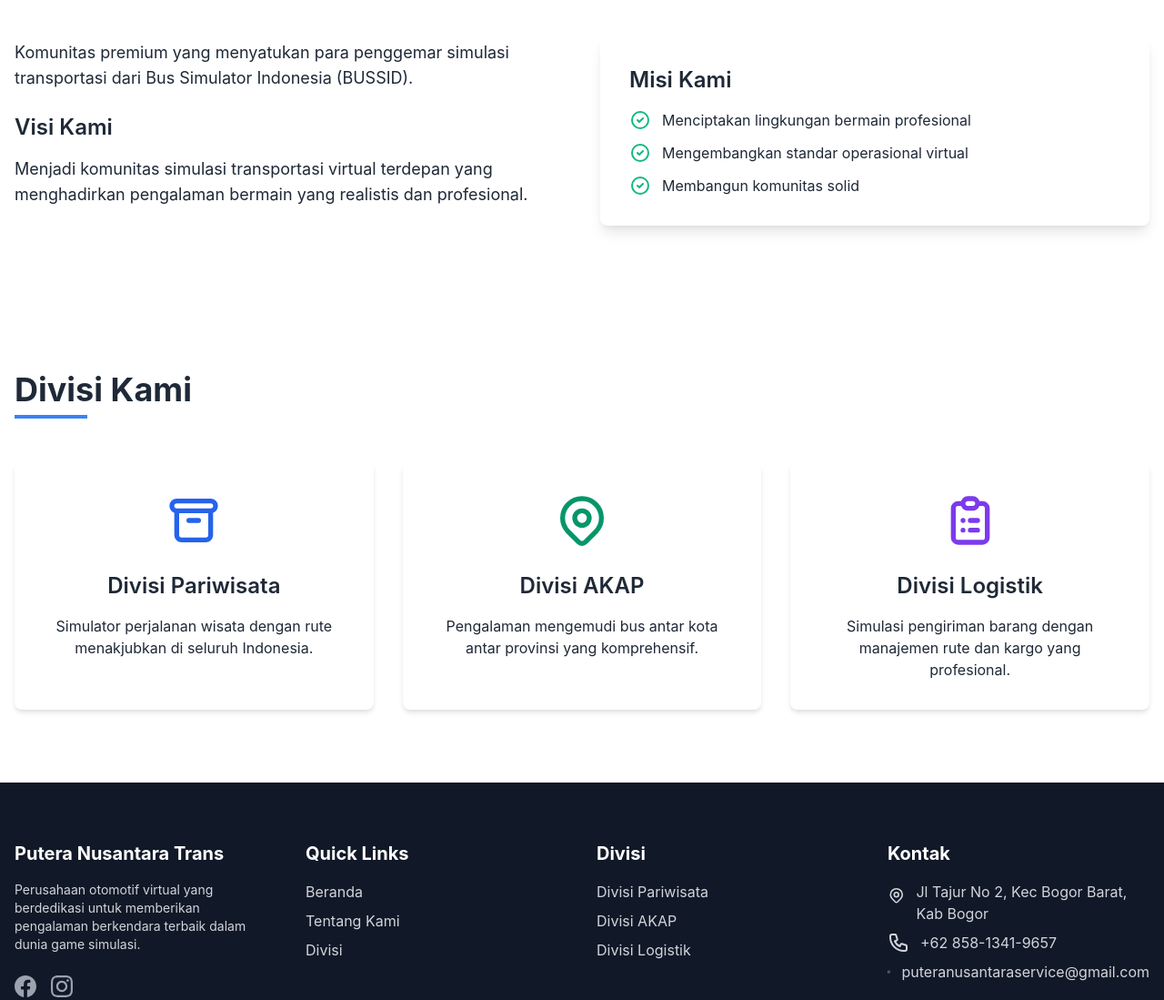
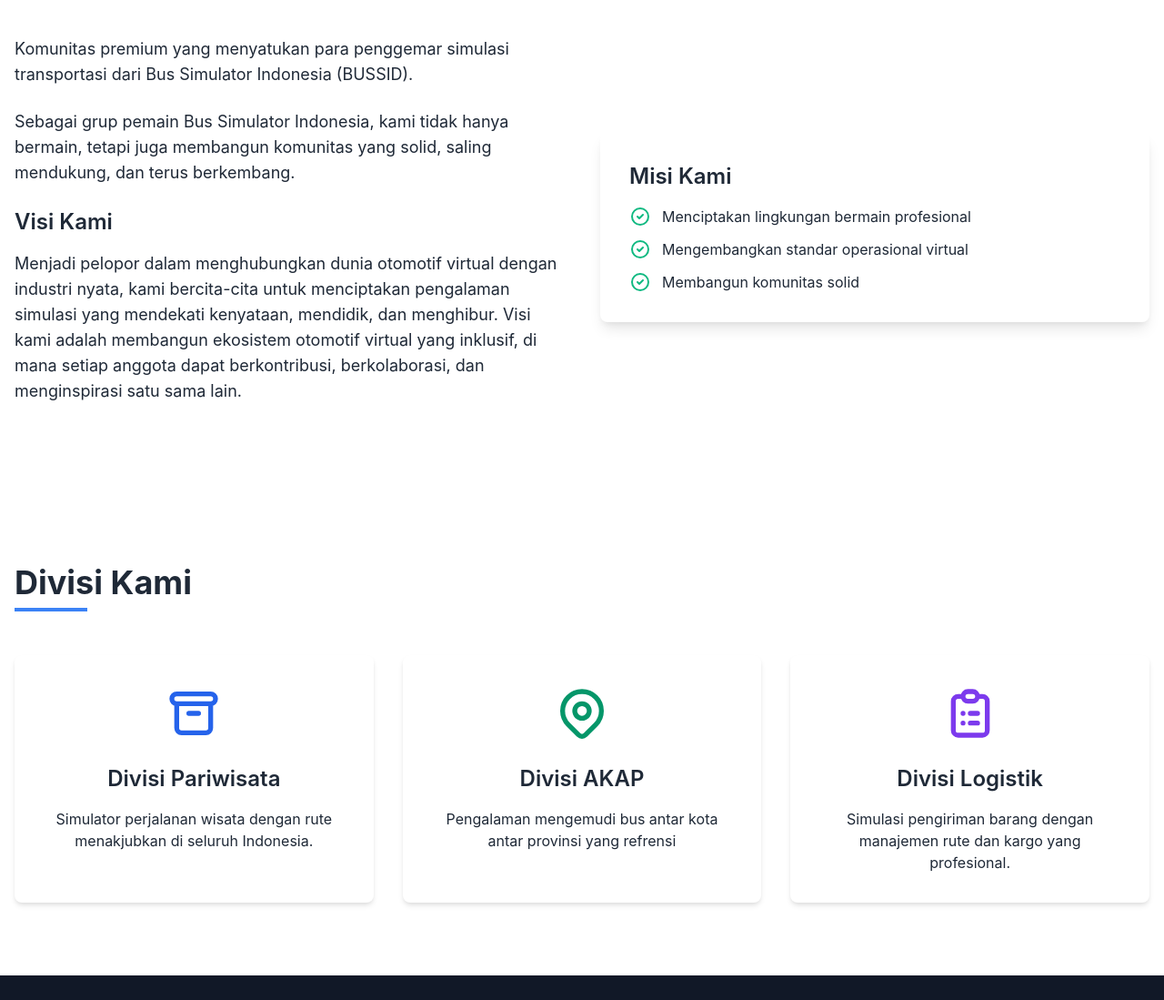
Before and after one commit to PuteraNusantara/websiteofficialputeranusantara, a plain HTML site: page index.html in a window 1280 px wide. Shown: the part 940-2039 px from the top of the page at 91% size. Drawn offline with nearby package versions, Linux system fonts and the light colour scheme.

Commit message:
Update index.html

```diff
--- a/index.html
+++ b/index.html
@@ -78,8 +78,9 @@
                 <div class="grid md:grid-cols-2 gap-10 items-center">
                     <div>
                         <p class="text-lg mb-6">Komunitas premium yang menyatukan para penggemar simulasi transportasi dari Bus Simulator Indonesia (BUSSID).</p>
+                        <p class="text-lg mb-6">Sebagai grup pemain Bus Simulator Indonesia, kami tidak hanya bermain, tetapi juga membangun komunitas yang solid, saling mendukung, dan terus berkembang.</p>
                         <h3 class="text-2xl font-semibold mb-4">Visi Kami</h3>
-                        <p class="text-lg mb-4">Menjadi komunitas simulasi transportasi virtual terdepan yang menghadirkan pengalaman bermain yang realistis dan profesional.</p>
+                        <p class="text-lg mb-4">Menjadi pelopor dalam menghubungkan dunia otomotif virtual dengan industri nyata, kami bercita-cita untuk menciptakan pengalaman simulasi yang mendekati kenyataan, mendidik, dan menghibur. Visi kami adalah membangun ekosistem otomotif virtual yang inklusif, di mana setiap anggota dapat berkontribusi, berkolaborasi, dan menginspirasi satu sama lain.</p>
                     </div>
                     <div class="bg-white p-8 rounded-lg shadow-lg">
                         <h3 class="text-2xl font-semibold mb-4">Misi Kami</h3>
@@ -114,7 +115,7 @@
                     <div class="service-card bg-white p-8 rounded-lg shadow-md text-center">
                         <svg class="w-16 h-16 mx-auto mb-6 text-green-600" fill="none" stroke="currentColor" viewBox="0 0 24 24" xmlns="http://www.w3.org/2000/svg"><path stroke-linecap="round" stroke-linejoin="round" stroke-width="2" d="M17.657 16.657L13.414 20.9a1.998 1.998 0 01-2.827 0l-4.244-4.243a8 8 0 1111.314 0z"></path><path stroke-linecap="round" stroke-linejoin="round" stroke-width="2" d="M15 11a3 3 0 11-6 0 3 3 0 016 0z"></path></svg>
                         <h3 class="text-2xl font-semibold mb-4">Divisi AKAP</h3>
-                        <p>Pengalaman mengemudi bus antar kota antar provinsi yang komprehensif.</p>
+                        <p>Pengalaman mengemudi bus antar kota antar provinsi yang refrensi</p>
                     </div>
                     <div class="service-card bg-white p-8 rounded-lg shadow-md text-center">
                         <svg class="w-16 h-16 mx-auto mb-6 text-purple-600" fill="none" stroke="currentColor" viewBox="0 0 24 24" xmlns="http://www.w3.org/2000/svg"><path stroke-linecap="round" stroke-linejoin="round" stroke-width="2" d="M9 5H7a2 2 0 00-2 2v12a2 2 0 002 2h10a2 2 0 002-2V7a2 2 0 00-2-2h-2M9 5a2 2 0 002 2h2a2 2 0 002-2M9 5a2 2 0 012-2h2a2 2 0 012 2m-3 7h3m-3 4h3m-6-4h.01M9 16h.01"></path></svg>
```
